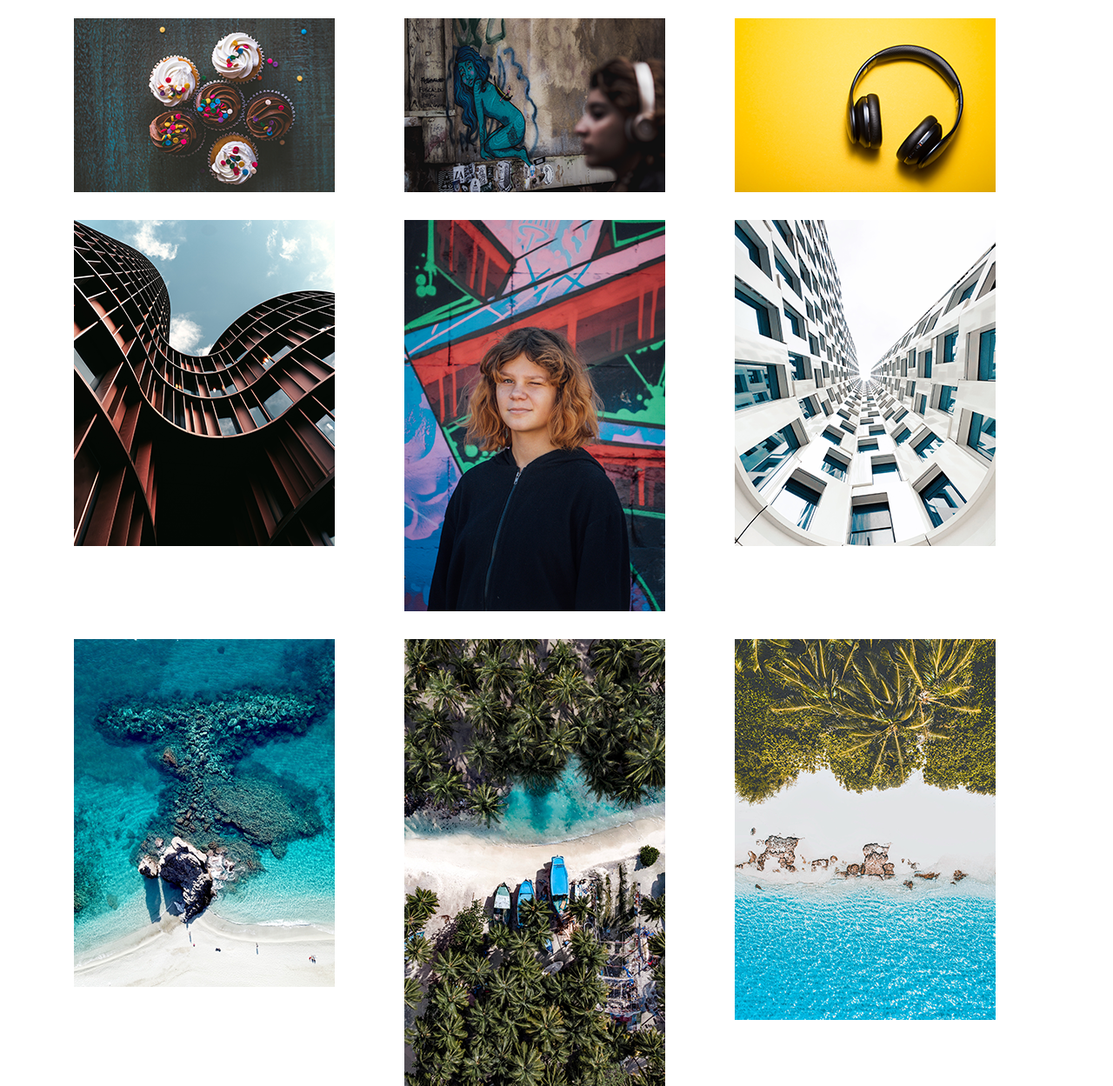
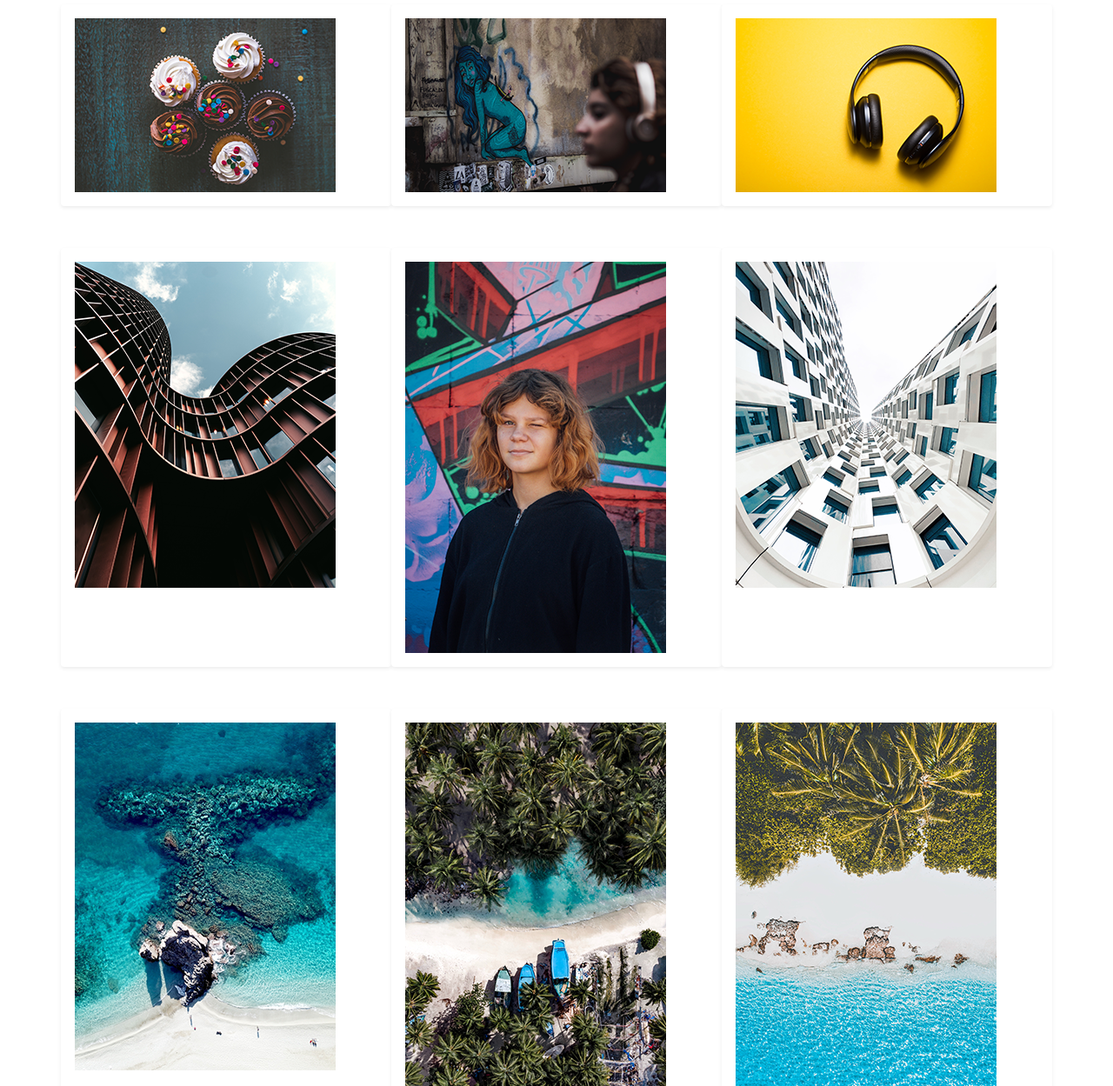
Before and after one commit to kimberlymojica/m2-hw2-mojica-kimberly, a plain HTML site: page index.html in a window 1280 px wide. Shown: the part 51-1300 px from the top of the page at 87% size. Drawn offline with nearby package versions, Linux system fonts and the light colour scheme.

Commit message:
Add shadow utilities to images

```diff
--- a/index.html
+++ b/index.html
@@ -15,28 +15,28 @@
 
     <div class="container px-lg-5">
         <div class="row mx-lg-n5 row justify-content-md-center row-cols-1 row-cols-sm-2 row-cols-md-3 row-cols-lg-3 row-cols-xl-3">
-            <div class="col order-6 py-3 ">
+            <div class="col order-6 py-3 shadow-sm p-3 mb-5 bg-white rounded">
                 <img src="hw2-starter-files/img/hw2-image1.png" alt="bottom to top view of a building" title="warped building"> </div>
-        <div class="col order-1 py-3 ">
+        <div class="col order-1 py-3 shadow-sm p-3 mb-5 bg-white rounded">
             <img src="hw2-starter-files/img/hw2-image2.png" alt="6 cupcakes on a table" title="cupcakes"></div>
-         <div class="col order-2 py-3 ">
+         <div class="col order-2 py-3 shadow-sm p-3 mb-5 bg-white rounded">
             <img src="hw2-starter-files/img/hw2-image3.png" alt="art of a blue girl on wall" title="art"></div>
 
 
-        <div class="col order-9 py-3">
+        <div class="col order-9 py-3 shadow-sm p-3 mb-5 bg-white rounded">
             <img src="hw2-starter-files/img/hw2-image4.png" alt="birdeye view of a beach" title="beach"></div>
-            <div class="col order-4 py-3">
+            <div class="col order-4 py-3 shadow-sm p-3 mb-5 bg-white rounded">
                 <img src="hw2-starter-files/img/hw2-image5.png" alt="bottom to top view of a warped building" title="outside building"></div>
-        <div class="col order-3 py-3">
+        <div class="col order-3 py-3 shadow-sm p-3 mb-5 bg-white rounded">
             <img src="hw2-starter-files/img/hw2-image6.png" alt="black headphones on a yellow background" title="headphones"></div>
 
 
 
-            <div class="col order-8 py-3">
+            <div class="col order-8 py-3 shadow-sm p-3 mb-5 bg-white rounded">
                 <img src="hw2-starter-files/img/hw2-image7.png"alt="birdeye view of a beach with heavy canopy" title="beach overview"></div>
-            <div class="col order-5 py-3">
+            <div class="col order-5 py-3 shadow-sm p-3 mb-5 bg-white rounded">
                 <img src="hw2-starter-files/img/hw2-image8.png" alt="girl with an artistic background" title="girl"></div>
-            <div class="col order-7 py-3">
+            <div class="col order-7 py-3 shadow-sm p-3 mb-5 bg-white rounded">
                 <img src="hw2-starter-files/img/hw2-image9.png" alt="birdeye view of beach with reef" title="beautiful beach"></div>
 
 
```
